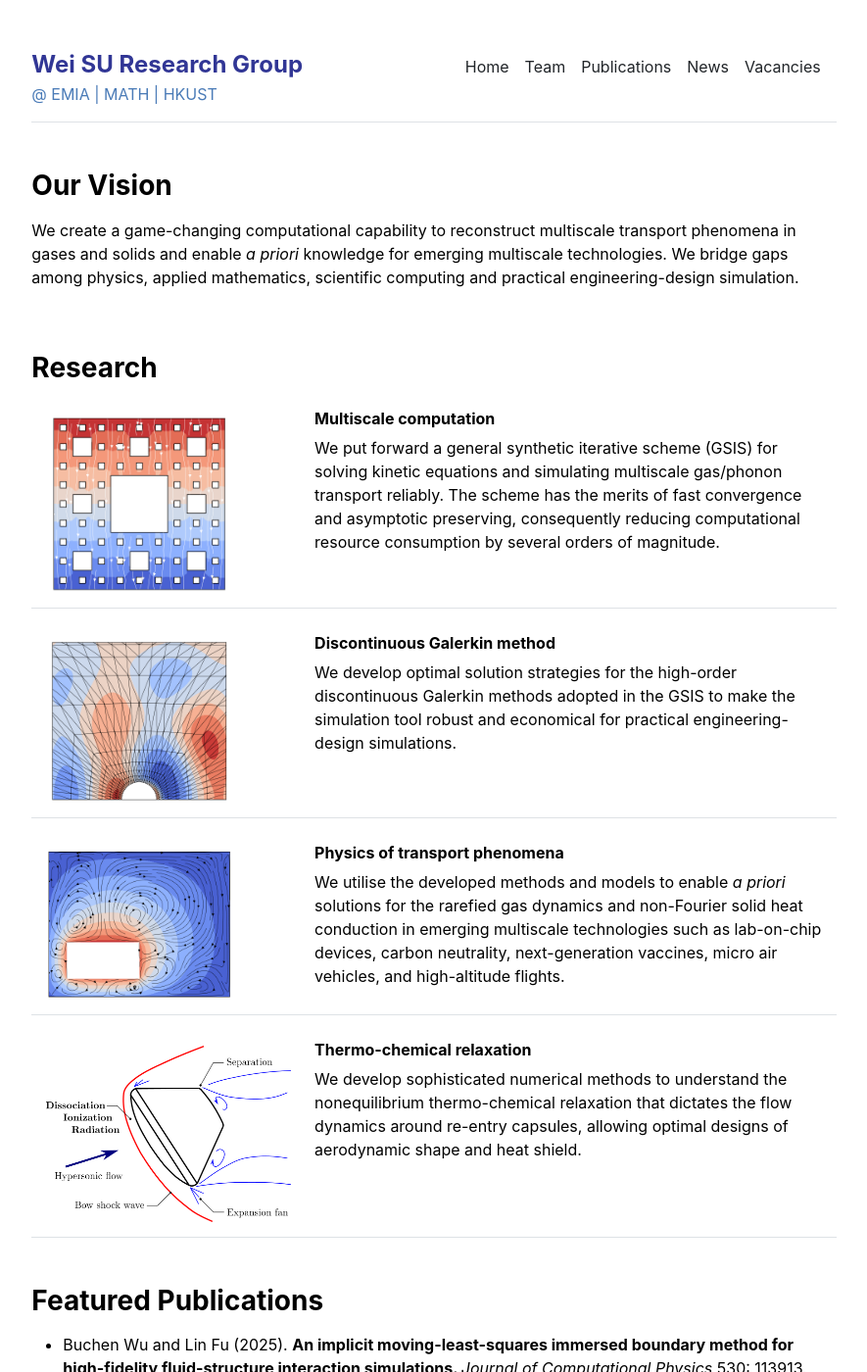
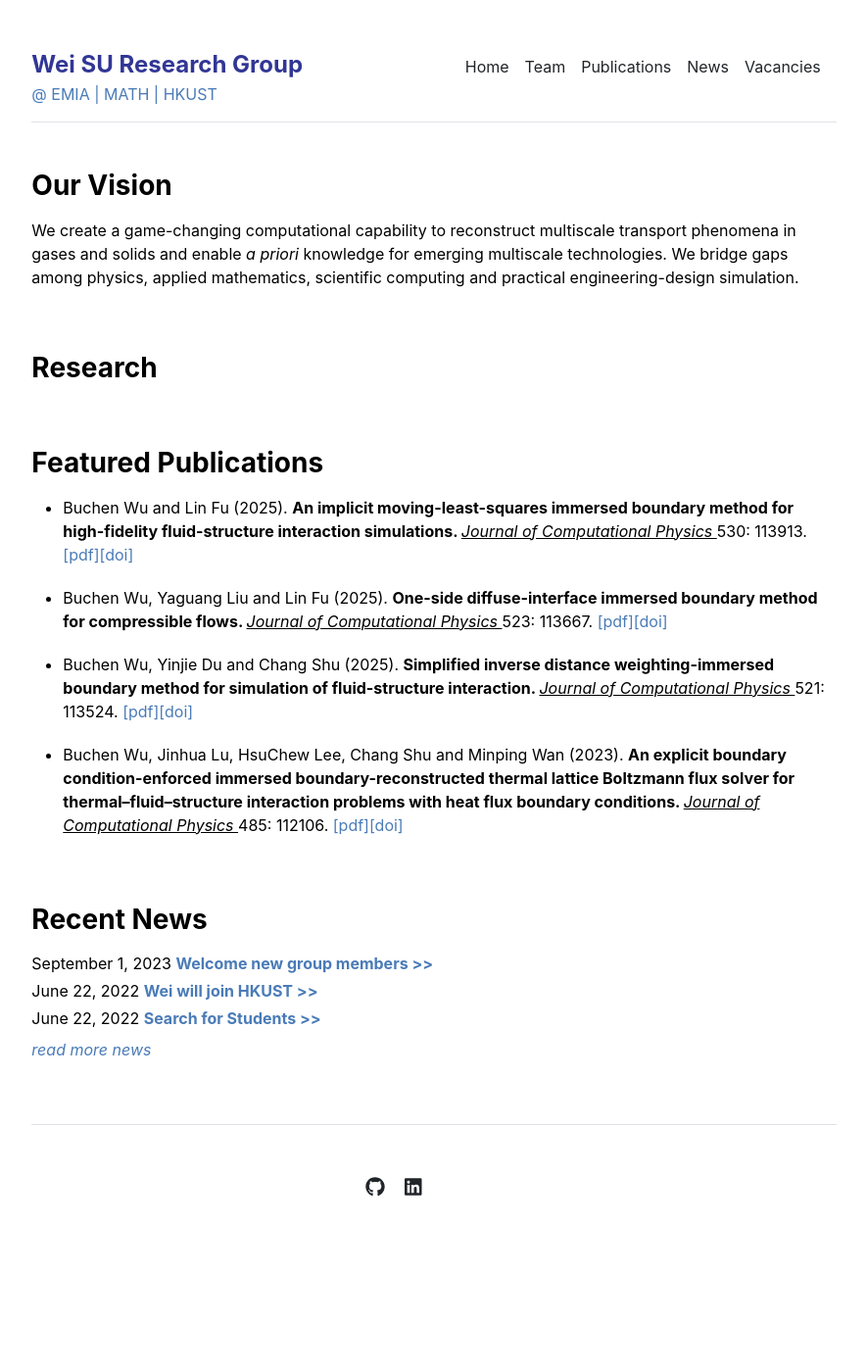
Before and after one commit to buchenwu/buchenwu.github.io, a Jekyll site: the page built from index.md, in a window 1280 px wide and 1400 px high. Shown: the whole window at 98% size, without its empty margins (197-1082 px from the left). Built offline with Jekyll 4.4.1, drawn with Linux system fonts in a browser that asks for light colours.

Commit message:
Update home.html

```diff
--- a/_layouts/home.html
+++ b/_layouts/home.html
@@ -12,7 +12,7 @@ layout: default
 <div class="row g-5 mb-5">
   <div class="col-md-12">
     <h3 class="fw-bold mb-3">Research</h3>
-    <div class="grid-container border-bottom mt-3">
+<!--     <div class="grid-container border-bottom mt-3">
       <div class="grid-item"><img class="rect_image" src="/assets/img/HeatConduction.png"></div>
       <div class="grid-item wide">
         <h6 class="fw-bold">Multiscale computation</h6>
@@ -20,8 +20,8 @@ layout: default
           We put forward a general synthetic iterative scheme (GSIS) for solving kinetic equations and simulating multiscale gas/phonon transport reliably. The scheme has the merits of fast convergence and asymptotic preserving, consequently reducing computational resource consumption by several orders of magnitude.
         </p>
       </div>
-    </div>
-    <div class="grid-container border-bottom mt-3">
+    </div> -->
+<!--     <div class="grid-container border-bottom mt-3">
       <div class="grid-item"><img class="rect_image" src="/assets/img/Circle_G_F.png"></div>
       <div class="grid-item wide">
         <h6 class="fw-bold">Discontinuous Galerkin method</h6>
@@ -29,8 +29,8 @@ layout: default
         We develop optimal solution strategies for the high-order discontinuous Galerkin methods adopted in the GSIS to make the simulation tool robust and economical for practical engineering-design simulations.
         </p>
       </div>
-    </div>
-    <div class="grid-container border-bottom mt-3">
+    </div> -->
+<!--     <div class="grid-container border-bottom mt-3">
       <div class="grid-item"><img class="rect_image" src="/assets/img/Beam_F.png"></div>
       <div class="grid-item wide">
         <h6 class="fw-bold">Physics of transport phenomena</h6>
@@ -38,8 +38,8 @@ layout: default
         We utilise the developed methods and models to enable <span class="fst-italic">a priori</span> solutions for the rarefied gas dynamics and non-Fourier solid heat conduction in emerging multiscale technologies such as lab-on-chip devices, carbon neutrality, next-generation vaccines, micro air vehicles, and high-altitude flights.
         </p>
       </div>
-    </div>
-    <div class="grid-container border-bottom mt-3">
+    </div> -->
+<!--     <div class="grid-container border-bottom mt-3">
       <div class="grid-item"><img class="rect_image" src="/assets/img/Capsule.png"></div>
       <div class="grid-item wide">
         <h6 class="fw-bold">Thermo-chemical relaxation</h6>
@@ -47,7 +47,7 @@ layout: default
         We develop sophisticated numerical methods to understand the nonequilibrium thermo-chemical relaxation that dictates the flow dynamics around re-entry capsules, allowing optimal designs of aerodynamic shape and heat shield.
         </p>
       </div>
-    </div>
+    </div> -->
 
     <!--<p class="mt-2 fst-italic"><a class="four" href="/research">read full research topics</a></p>-->
   </div>
```
